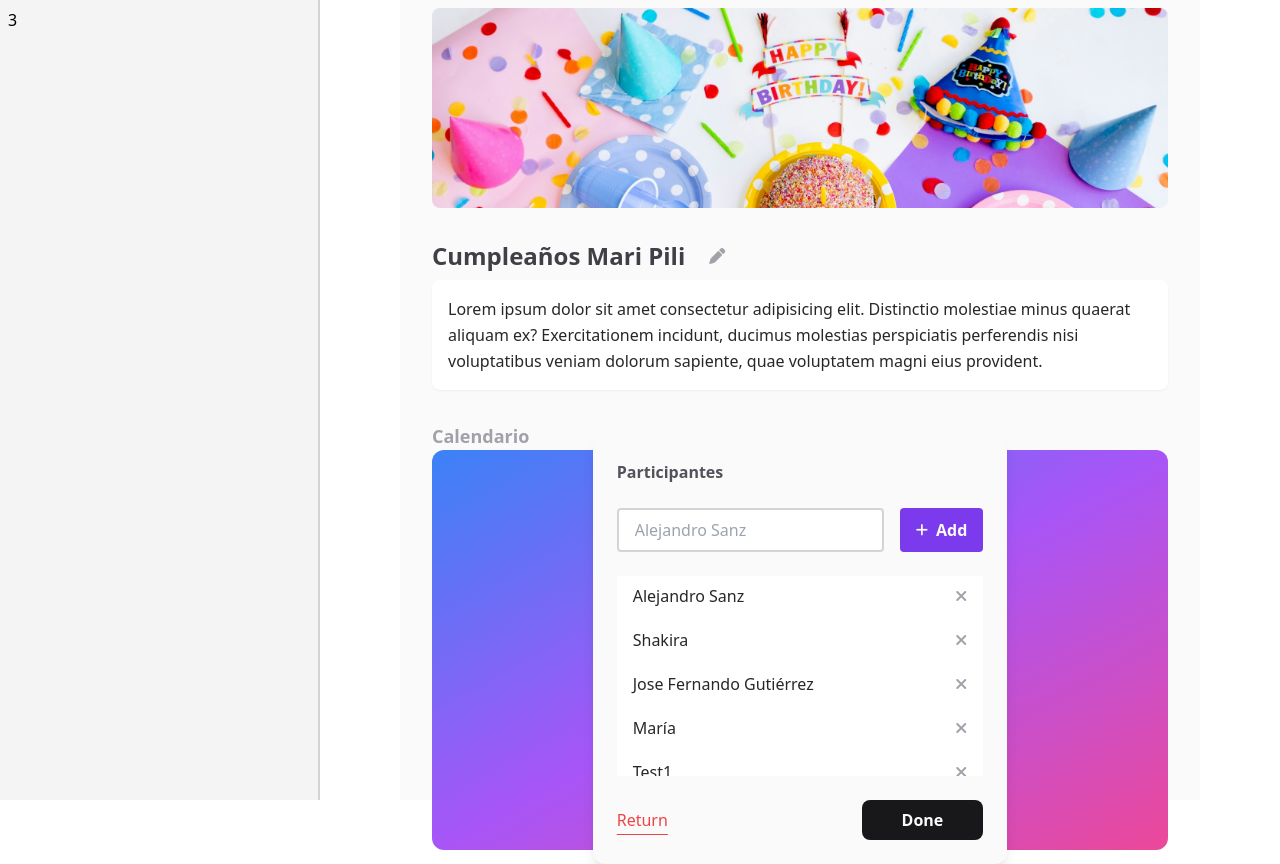
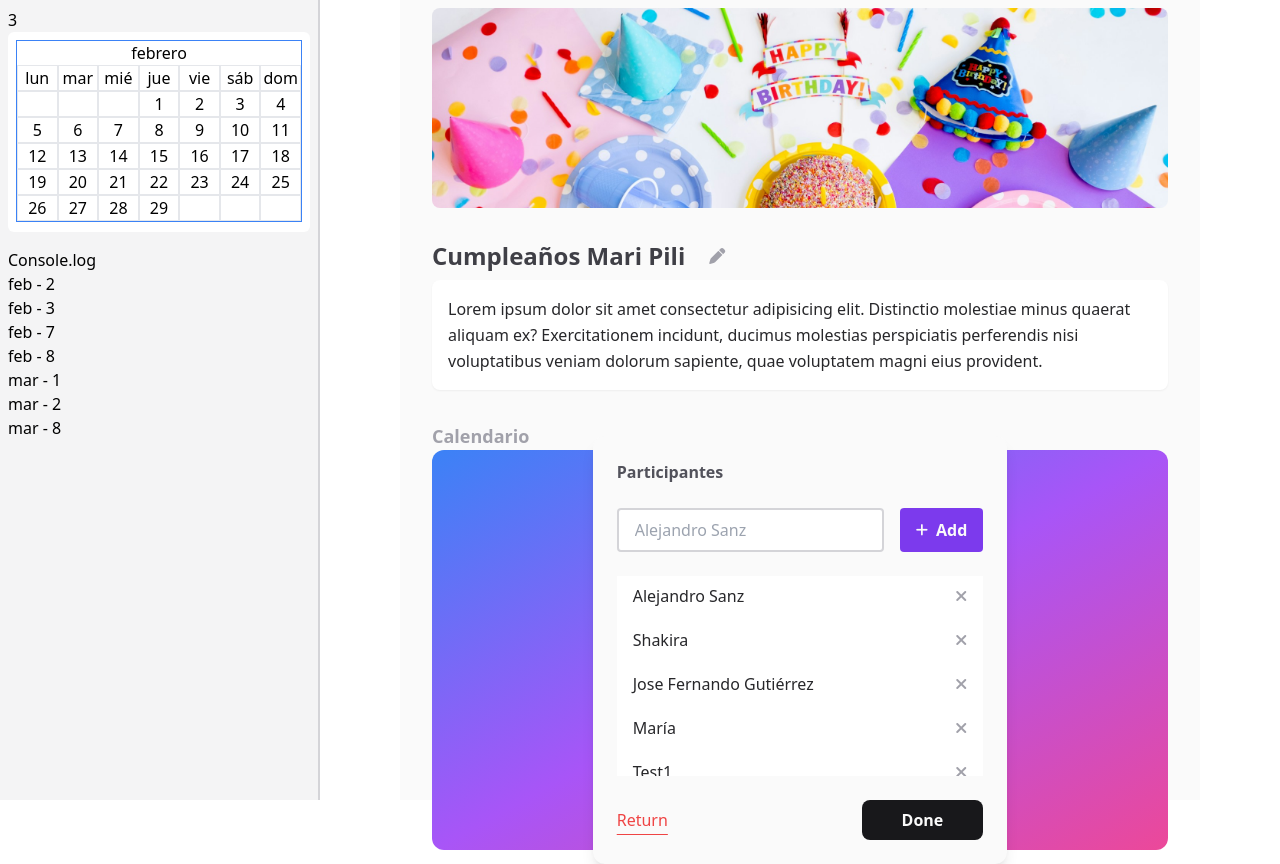
Before and after one commit to MMadlos/cronos-app, a React (Vite) app: page / in a window 1280 px wide. Built offline with nearby package versions, Linux system fonts and the light colour scheme.

Commit message:
Add calendar grid

```diff
--- a/src/components/SummaryCalendar/SummaryCalendar.jsx
+++ b/src/components/SummaryCalendar/SummaryCalendar.jsx
@@ -1,7 +1,71 @@
+import {
+	getIntlMonthShort,
+	getWeekdays,
+	getMonthGridContent,
+	getIntlMonthLong,
+} from "../../utils"
+
 export default function SummaryCalendar({ selectedDays }) {
+	// Recoger los meses que se han seleccionado
+	const monthIndexes = []
+	const monthNames = []
+	selectedDays.forEach((date) => {
+		const monthIndex = date.getMonth()
+		if (monthIndexes.includes(monthIndex)) return
+		monthIndexes.push(monthIndex)
+
+		const monthName = getIntlMonthLong(date)
+		monthNames.push(monthName)
+	})
+
+	// Mostrar fechas a seleccionar
+	// Recoger fechas seleccionadas por los participantes
+	// Recoger número total de participantes
+	// Recoger, para cada día, cuántos participantes las han seleccionado
+	// Mostrar en escala de semáforo las fechas seleccionadas
+
+	// CALENDARIO
+	// Columnas: 7 / Rows: 6 / Celdas totales: 42
+	const weekDays = getWeekdays()
+	const monthGridContent = getMonthGridContent(2024, monthIndexes[0])
+	const calendarGrid = [...weekDays, ...monthGridContent]
+
 	return (
 		<div>
 			<p>3</p>
+			<div
+				id="summary-calendar"
+				className="min-h-[200px] w-full rounded-md bg-white p-2"
+			>
+				<div className="border border-blue-500">
+					<h3 className="text-center">{`${monthNames[0]}`}</h3>
+					<div className="grid grid-cols-7">
+						{calendarGrid.map((day, index) => {
+							return (
+								<div key={index} className="border text-center">
+									<span className="">{day}</span>
+								</div>
+							)
+						})}
+					</div>
+				</div>
+			</div>
+
+			<SelectedDaysObserver selectedDays={selectedDays} />
 		</div>
 	)
 }
+
+function SelectedDaysObserver({ selectedDays }) {
+	return (
+		<div className="mt-4">
+			<p>Console.log</p>
+			{selectedDays.map((dates) => {
+				const month = getIntlMonthShort(dates)
+				const date = dates.getDate()
+
+				return <p>{`${month} - ${date}`}</p>
+			})}
+		</div>
+	)
+}
```
